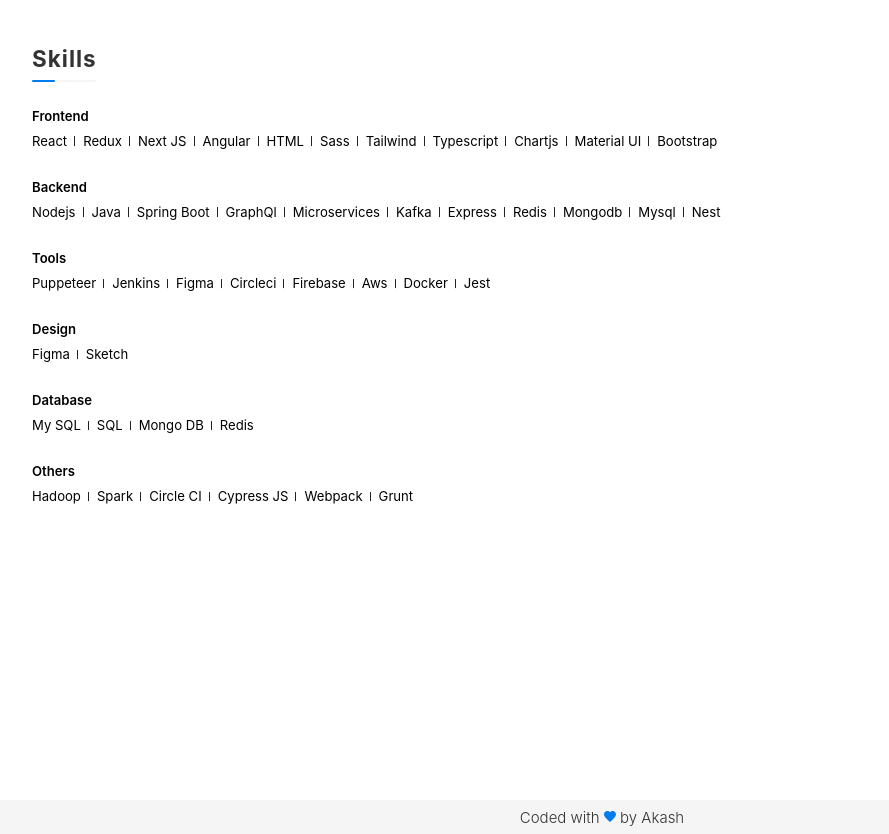
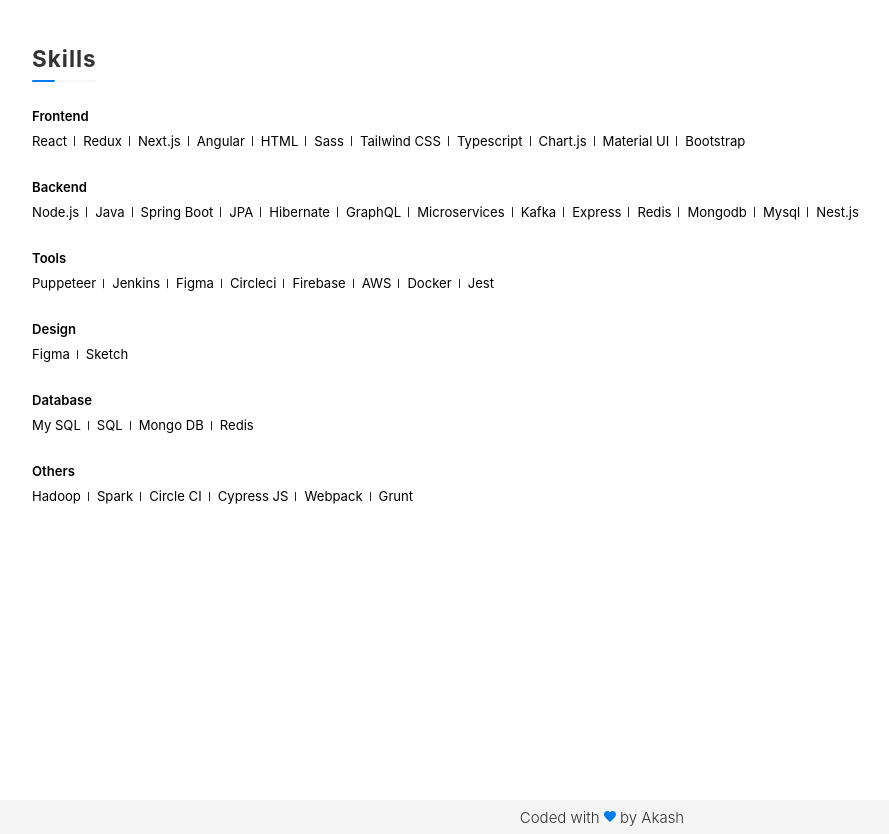
Before and after one commit to akashpinnani/my-portfolio, a Next.js app: page / in a window 1280 px wide. Shown: the part 800-1634 px from the top of the page, without its empty margins (38-927 px from the left). Built offline with nearby package versions, Linux system fonts and the light colour scheme.

Commit message:
fix typo

```diff
--- a/components/skills/skills.tsx
+++ b/components/skills/skills.tsx
@@ -45,13 +45,13 @@
       <div className={skillIconStyles.skillsIconContainer}>
         <SkillIcon name="React" imgSrc={react} />
         <SkillIcon name="Redux" imgSrc={redux} />
-        <SkillIcon name="Next JS" imgSrc={next} />
+        <SkillIcon name="Next.js" imgSrc={next} />
         <SkillIcon name="Angular" imgSrc={angular} />
         <SkillIcon name="HTML" imgSrc={html} />
         <SkillIcon name="Sass" imgSrc={sass} />
-        <SkillIcon name="Tailwind" imgSrc={tailwind} />
+        <SkillIcon name="Tailwind CSS" imgSrc={tailwind} />
         <SkillIcon name="Typescript" imgSrc={typescript} />
-        <SkillIcon name="Chartjs" imgSrc={chartjs} />
+        <SkillIcon name="Chart.js" imgSrc={chartjs} />
         <SkillIcon name="Material UI" imgSrc={bootstrap} />
         <SkillIcon name="Bootstrap" imgSrc={bootstrap} />
       </div>
@@ -60,17 +60,19 @@
       {/* Backend skills */}
       <SectionSubTitle name="Backend" />
       <div className={skillIconStyles.skillsIconContainer}>
-        <SkillIcon name="Nodejs" imgSrc={nodejs} />
+        <SkillIcon name="Node.js" imgSrc={nodejs} />
         <SkillIcon name="Java" imgSrc={nodejs} />
         <SkillIcon name="Spring Boot" imgSrc={nodejs} />
-        <SkillIcon name="GraphQl" imgSrc={graphql} />
+        <SkillIcon name="JPA" imgSrc={nodejs} />
+        <SkillIcon name="Hibernate" imgSrc={nodejs} />
+        <SkillIcon name="GraphQL" imgSrc={graphql} />
         <SkillIcon name="Microservices" imgSrc={springboot} />
         <SkillIcon name="Kafka" imgSrc={springboot} />
         <SkillIcon name="Express" imgSrc={express} />
         <SkillIcon name="Redis" imgSrc={redis} />
         <SkillIcon name="Mongodb" imgSrc={mongodb} />
         <SkillIcon name="Mysql" imgSrc={mysql} />
-        <SkillIcon name="Nest" imgSrc={nest} />
+        <SkillIcon name="Nest.js" imgSrc={nest} />
       </div>
 
       <div className={skillIconStyles.skillSeparator}></div>
@@ -83,7 +85,7 @@
         <SkillIcon name="Figma" imgSrc={figma} />
         <SkillIcon name="Circleci" imgSrc={circleci} />
         <SkillIcon name="Firebase" imgSrc={firebase} />
-        <SkillIcon name="Aws" imgSrc={aws} />
+        <SkillIcon name="AWS" imgSrc={aws} />
         <SkillIcon name="Docker" imgSrc={docker} />
         <SkillIcon name="Jest" imgSrc={jest} />
       </div>
```
